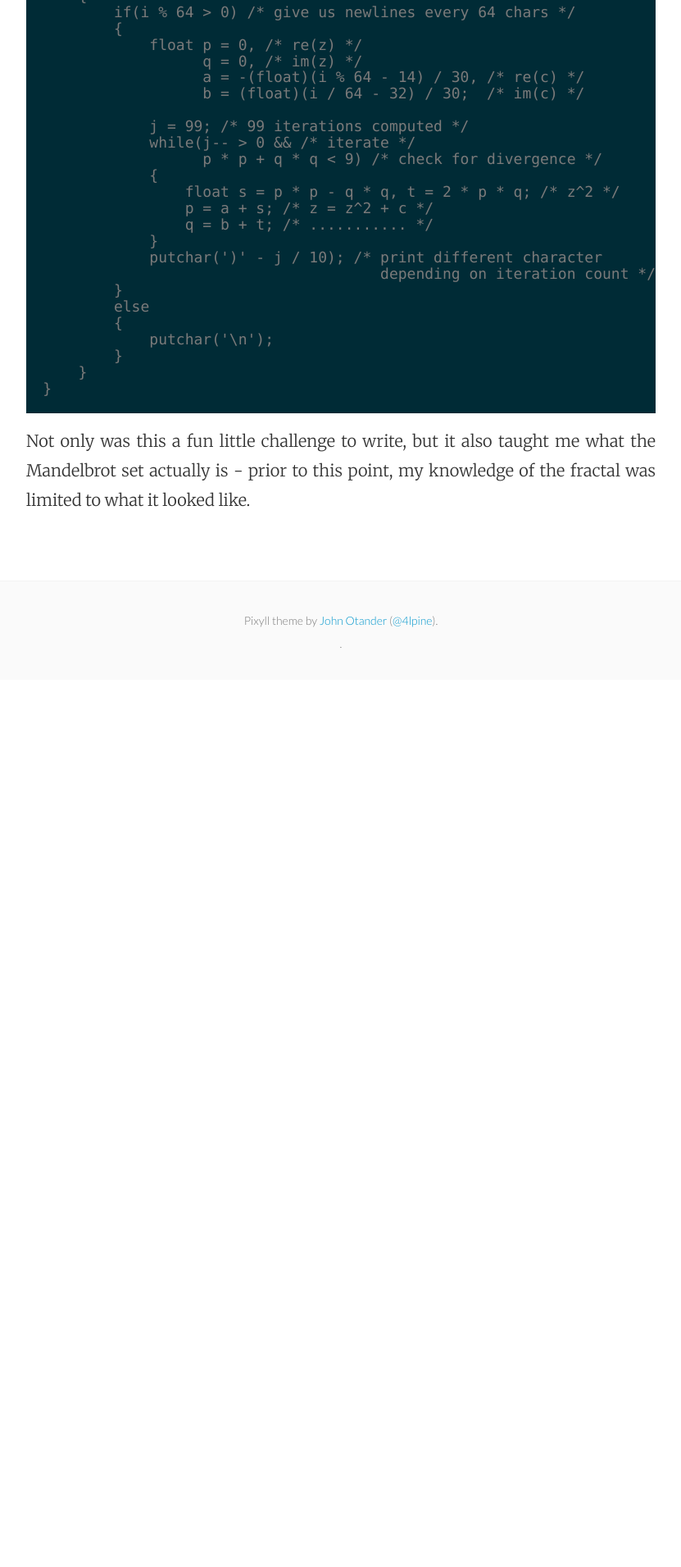
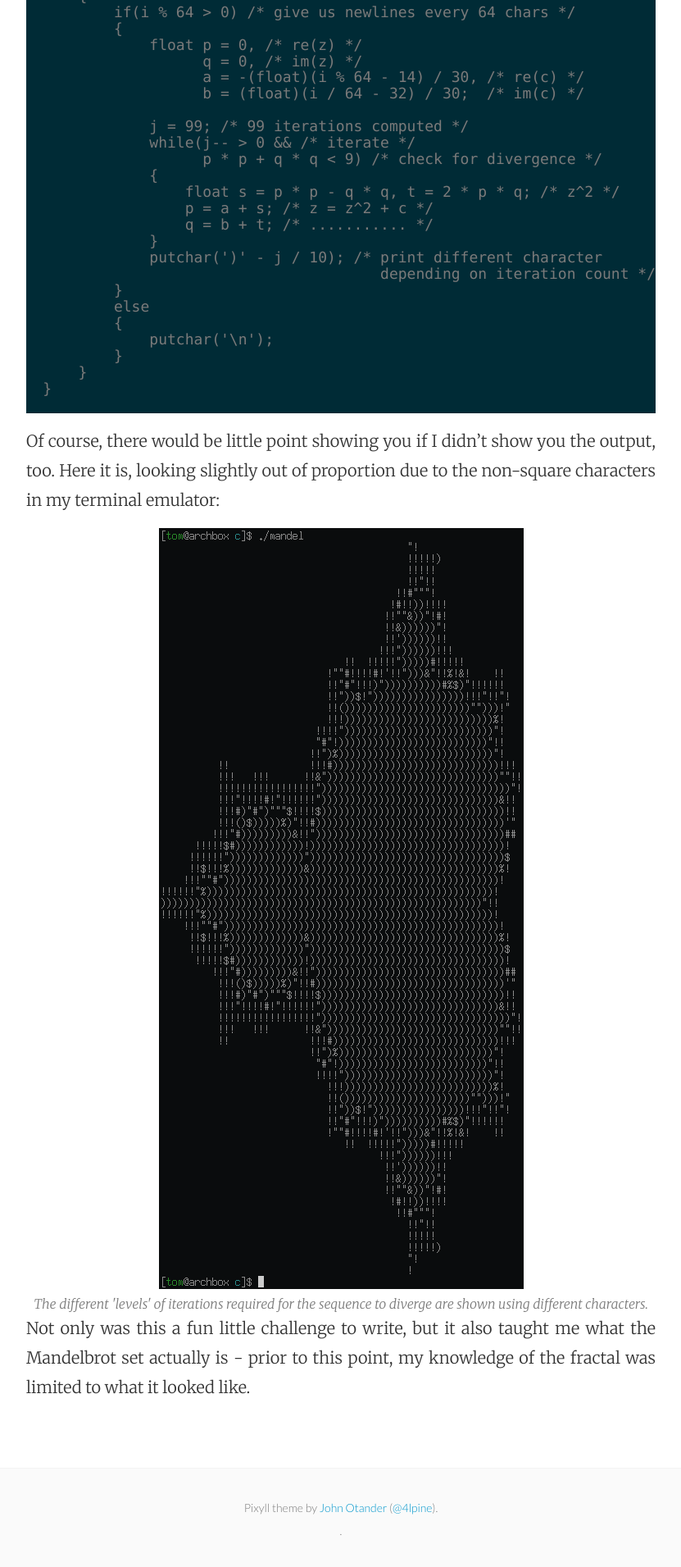
Before and after one commit to tom-galvin/tom-galvin.github.io, a Jekyll site: the page built from _posts/2014-11-01-mandelbrot.md, in a window 1280 px wide. Shown: the part 1135-3046 px from the top of the page at 82% size, without its empty margins (224-1055 px from the left). Built offline with Jekyll 4.4.1, drawn with Linux system fonts in a browser that asks for light colours; nearby versions of some CDN libraries; before the commit the page ends 1964 px from its top, so only the background shows below that.

Commit message:
Fixing layout again, updating mandelbrot article

```diff
--- a/_posts/2014-11-01-mandelbrot.md
+++ b/_posts/2014-11-01-mandelbrot.md
@@ -55,4 +55,11 @@ And here's the expanded version so you can see how it works:
         }
     }
 
+Of course, there would be little point showing you if I didn't show you the output, too. Here it is, looking slightly out of proportion due to the non-square characters in my terminal emulator:
+
+<div style="text-align: center">
+  <img alt="The Mandelbrot set rendered as ASCII art in a terminal emulator." src="{{ site.base_url }}/images/mandelbrot.png" /><br/>
+  <span class="post-meta small">The different 'levels' of iterations required for the sequence to diverge are shown using different characters.</span>
+</div>
+
 Not only was this a fun little challenge to write, but it also taught me what the Mandelbrot set actually is - prior to this point, my knowledge of the fractal was limited to what it looked like.
--- a/_sass/_main.scss
+++ b/_sass/_main.scss
@@ -207,6 +207,7 @@ p {
   font-weight: 300;
   line-height: 1.5;
   color: #333;
+	text-align: justify;
 }
 
 abbr {
@@ -320,7 +321,6 @@ h6,
   .p,
   p,
   li {
-		text-align: justify;
     font-size: 1.25rem;
     line-height: 1.8;
   }
--- a/contact.html
+++ b/contact.html
@@ -6,11 +6,11 @@ permalink: /contact/
 
 <div class="py2">
   <form action="//formspree.io/{{ site.email }}" method="POST" class="form-stacked form-light">
-    <input type="text" name="email" class="input mobile-block" placeholder="email address">
+    <input type="text" name="email" class="input mobile-block" placeholder="email address (optional)">
 		<input type="hidden" name="_next" value="{{ site.url }}">
 		<input type="hidden" name="_subject" value="Contact Submission">
 		<input type="text" name="_gotcha" style="display: none">
-    <textarea type="text" name="content" class="input mobile-block" rows="5" placeholder="What would you like to contact me about?"></textarea>
+    <textarea type="text" name="content" class="input mobile-block" rows="5" placeholder="what would you like to contact me about?"></textarea>
     <input type="submit" class="button button-blue button-big mobile-block" value="send">
   </form>
 </div>
```
Also changed, not shown: other parts of _posts/2014-11-01-mandelbrot.md (+1 -1 lines), thanks.md (added, +12 -0 lines), images/mandelbrot.png (added), images/me.jpeg (deleted).
